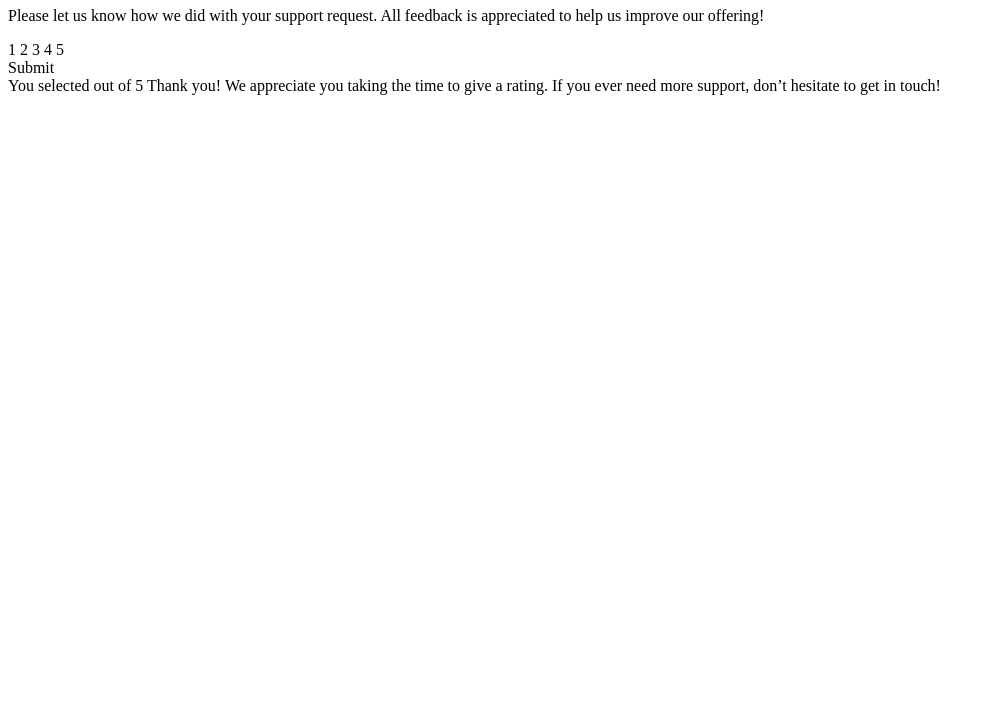
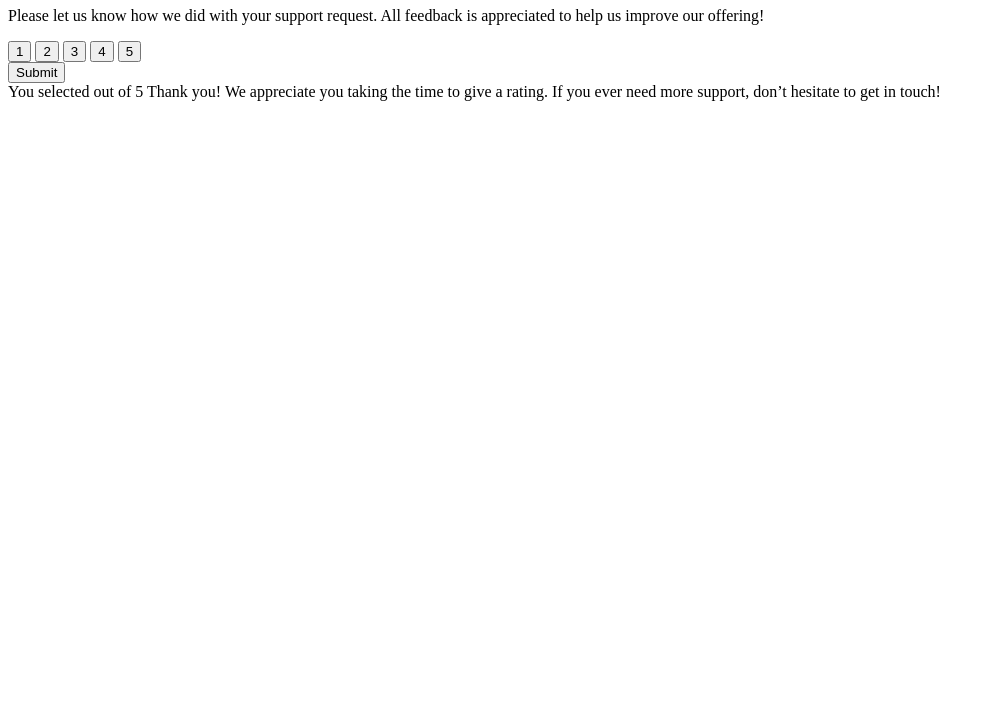
Before and after one commit to stansmoczyk/InteractiveReview, a plain HTML site: page index.html in a window 1280 px wide. Shown: the part 73-800 px from the top of the page, without its empty margins (0-994 px from the left). Drawn offline with Linux system fonts and the light colour scheme.

Commit message:
More layout changes

```diff
--- a/index.html
+++ b/index.html
@@ -21,11 +21,16 @@
         Please let us know how we did with your support request. All feedback is appreciated
         to help us improve our offering!
       </p>
-      <div class="buttons">
+      <div class="ratings">
+        <button class="onestar">1</button>
+        <button class="twostar">2</button>
+        <button class="threestar">3</button>
+        <button class="fourstar">4</button>
+        <button class="fivestar">5</button>
 
-        1 2 3 4 5
+
       </div>
-  Submit
+  <button class="submit">Submit</button>
 </main>
   <!-- Rating state end -->
 
```
